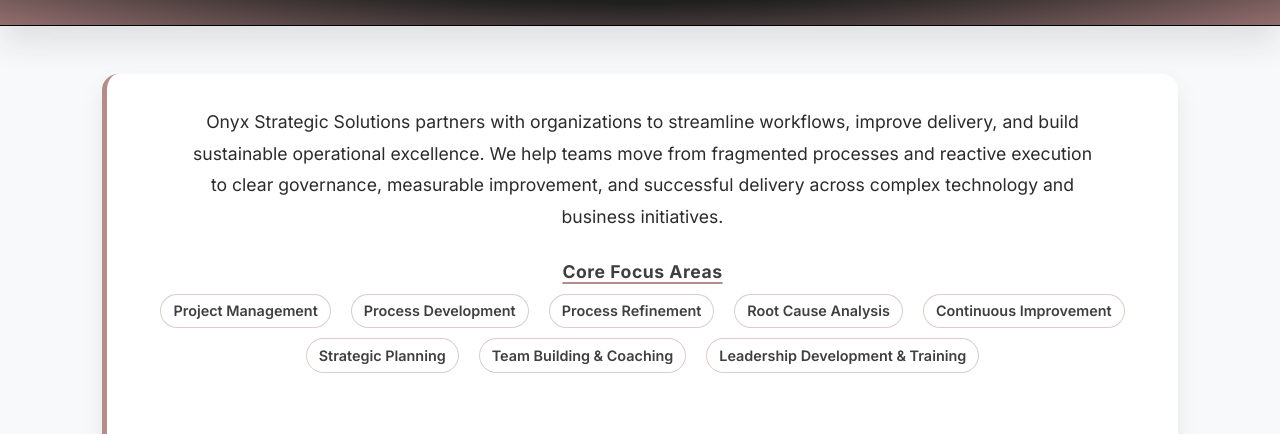
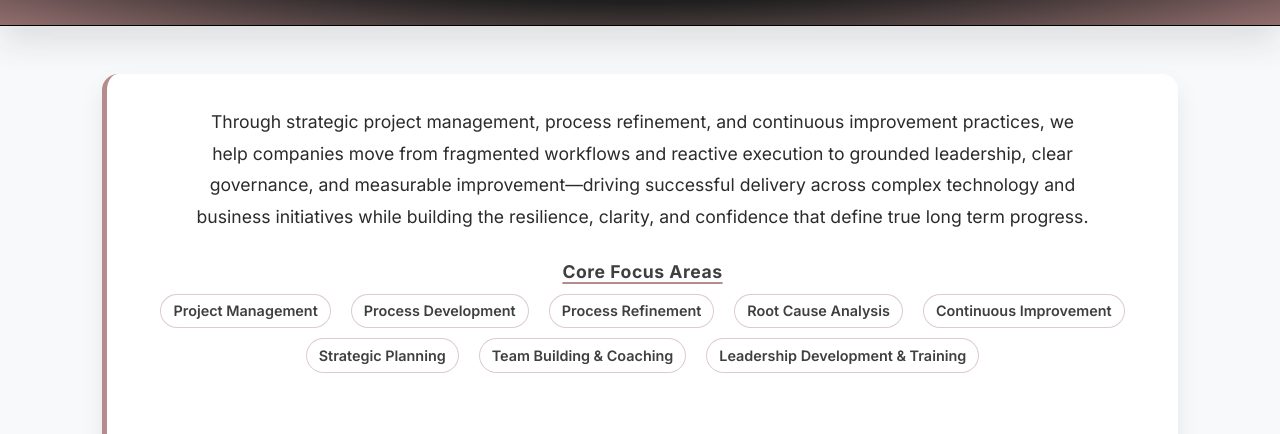
Before and after one commit to AdrianneR/oss, a website: page index.html in a window 1280 px wide. Shown: the part 335-769 px from the top of the page. Drawn offline with nearby package versions, Linux system fonts and the light colour scheme.

Commit message:
Update home intro paragraph for clarity and focus
Revised the introductory paragraph to emphasize strategic project management and resilience.

```diff
--- a/index.html
+++ b/index.html
@@ -43,11 +43,7 @@
 
     <section class="home-content mb-5">
       <p class="home-intro">
-        Onyx Strategic Solutions partners with organizations to streamline
-        workflows, improve delivery, and build sustainable operational excellence.
-        We help teams move from fragmented processes and reactive execution to
-        clear governance, measurable improvement, and successful delivery across
-        complex technology and business initiatives.
+        Through strategic project management, process refinement, and continuous improvement practices, we help companies move from fragmented workflows and reactive execution to grounded leadership, clear governance, and measurable improvement—driving successful delivery across complex technology and business initiatives while building the resilience, clarity, and confidence that define true long term progress.
       </p>
 
       <div class="focus-summary">
```
